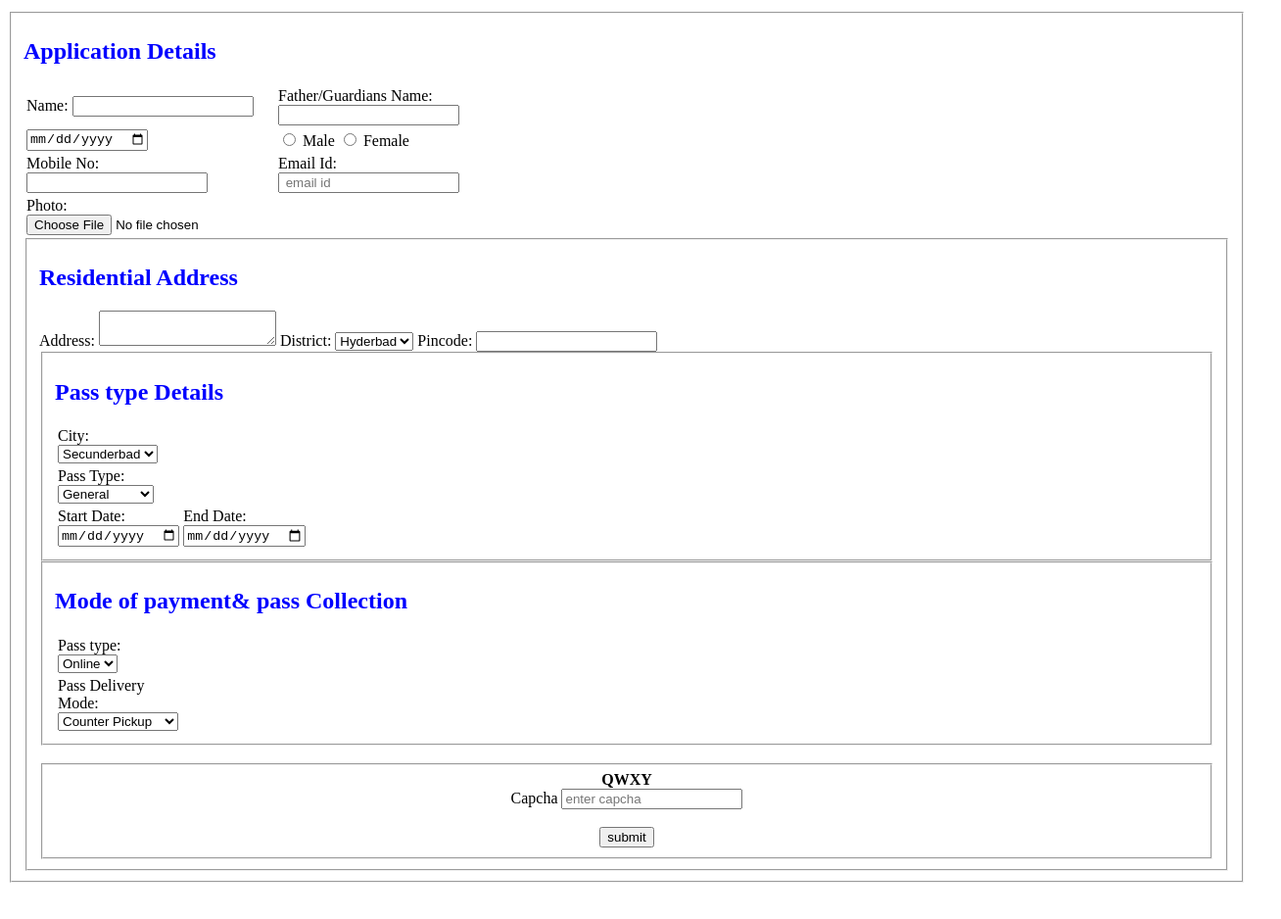
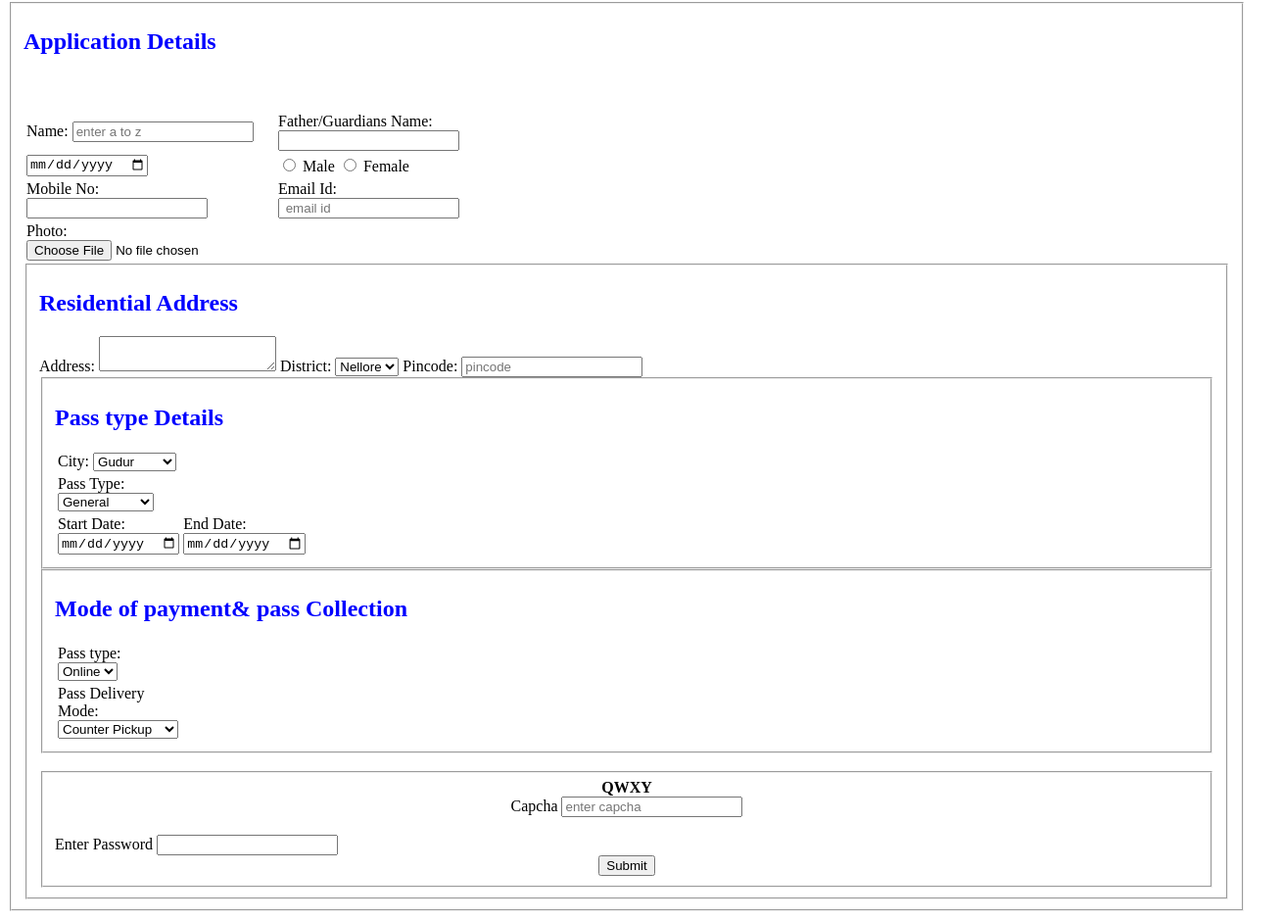
Before and after one commit to TanneeruNagaPoojitha0613/Frontend-webdevelopment, a plain HTML site: page form.html in a window 1280 px wide. Shown: the part 280-1218 px from the top of the page at 98% size, 1308 px wide, since content can reach past the window. Before the commit the page ends 1189 px from the top, so only its background shows below. Drawn offline with Linux system fonts and the light colour scheme.

Commit message:
Add files via upload

```diff
--- a/form.html
+++ b/form.html
@@ -14,9 +14,9 @@
     </style>
 </head>
 <body>
-    <form action="./index.html" method="get" autocomplete="off"></form>
+    <form action="./index.html" method="get" >
   <filedset>
-    <img src="./image/pass.jpg" alt="TS RTC BUS-PASS" width="1300" height="200">
+    <img src="./image/apsrtc.jpg" alt="APS RTC BUS-PASS" width="1250" height="190">
     <center>
     <h1>Registration Form</h1>
     </center>
@@ -27,11 +27,13 @@
     <table width="100">
         <tr>
             <td><label for="name">Name:</label>
-                <input type="text" id="name" required name="first"</td>
-                <br>
+                <input type="text" required placeholder="enter a to z" pattern="[a-z,A-Z]+">
+            </td>
+
+               <br>
             <td>
                 <label for="father/guardians name">Father/Guardians Name:</label>
-                <input type="text" id="father/guardians name" required name="Second55"</td>
+                <input type="text" id="father/guardians name" required name="Second"></td>
                 <br>
             </td>
         </tr>
@@ -45,11 +47,11 @@
         </tr>
         <tr>
             <td><label for="mobile no">Mobile No:</label>
-                <input type="mobile no" id="Mobile No" >
+                <input type="text" id="Moile No" name="mobile no">
 
             </td>
             <td><label for="email id">Email Id:</label>
-                <input type="email id" requried placeholder=" email id" name="email id" >
+                <input type="email id" requried pattern="^[a-z\d._]+@gmail\.com" placeholder=" email id"  >
 
 
             </td>
@@ -74,14 +76,14 @@
             <td>
                 <labe for="value">District:</labe>
                 <select name="value" id="value">
-                    <option value="hyd">Hyderbad</option>
+                    <option value="nlr">Nellore</option>
                 </select>
             </td>
         </tr>
         <tr>
             <td>
                 <label for="pincode">Pincode:</label>
-                <input type="text" id="pincode" requried maxlength="6" name="pincode">
+                <input type="text" placeholder="pincode" requried patter="^\5[0-9]{5}$" >
             </td>
 
         </tr>
@@ -92,8 +94,9 @@
             <tr>
                 <td><labe for="value">City:</labe>
                 <select name="value" id="value">
-                   <option value="sec">Secunderbad</option>
-                    <option value="hyd">Hyderbad</option>
+                   <option value="sec">Gudur</option>
+                    <option value="hyd">Ongole</option>
+                    <option value="hyd">Vinukonds</option>
                 </select>
             </td>
 
@@ -152,11 +155,15 @@
     <input type="text" name:"capcha" required placeholder="enter capcha" maxlength="8" min="6">
     </center>
     <br>
+    <label for="password">Enter Password</label>
+    <input type="text" required pattern="(?=.*[a-z])(?=.*[A-Z])(?=.*[!@#$%^&*]).{8,16}">
     <center>
-    <input type="Submit" value="submit">
+    <input type="Submit" >
     </center>
+
    </fieldset>
 
 </fieldset>
+ </form>
 </body>
 </html>
```
